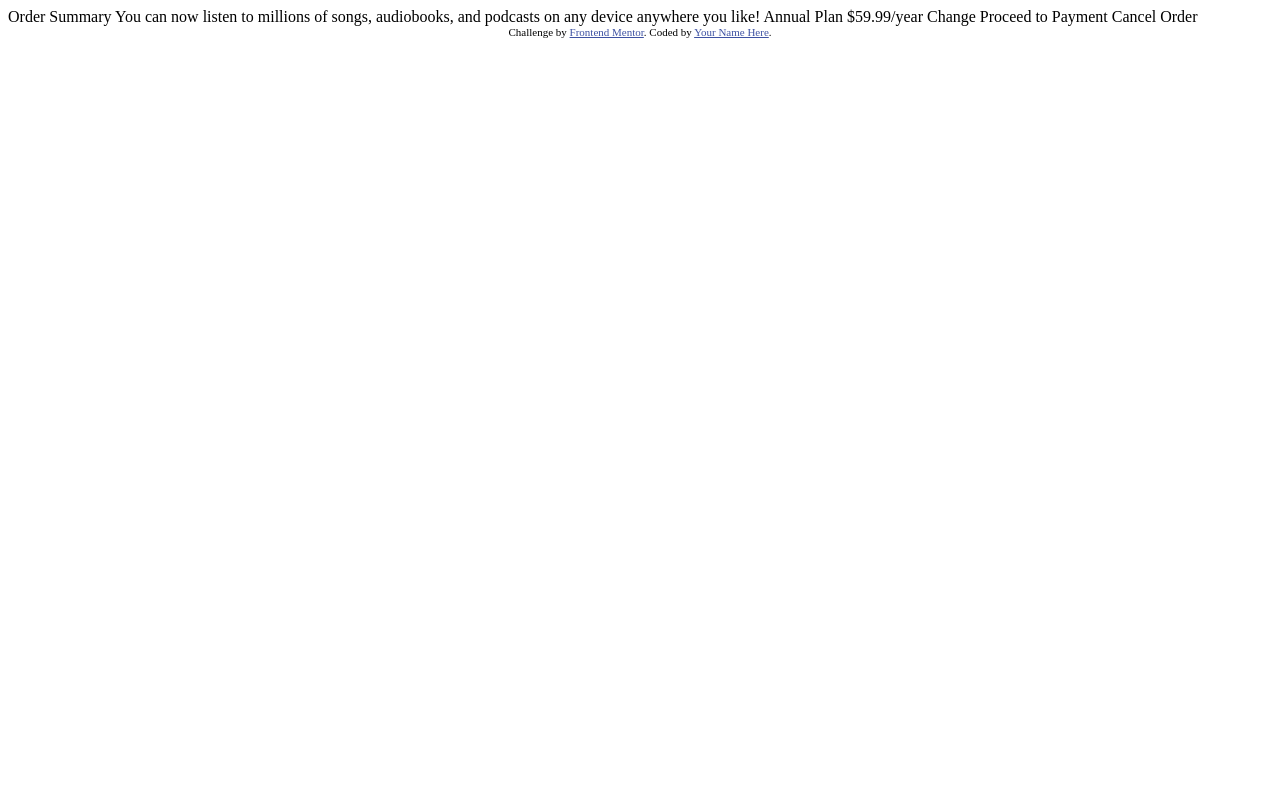
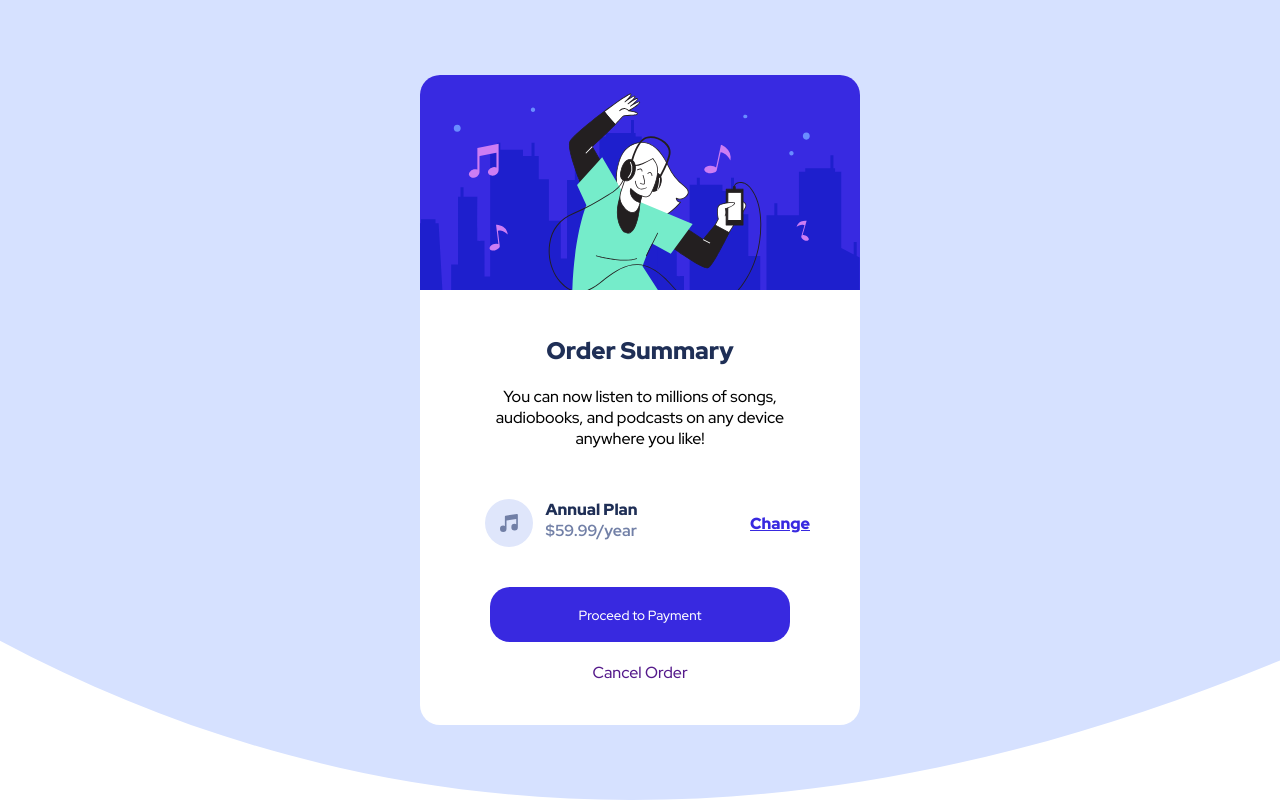
Before and after one commit to Gabriel-Luccas/Frontendmento, a plain HTML site: page Frontend/order-summary-component-main/index.html in a window 1280 px wide. Drawn offline with Linux system fonts and the light colour scheme.

Commit message:
END FRONT PJ

```diff
--- /dev/null
+++ b/Frontend/order-summary-component-main/css/style.css
@@ -0,0 +1,110 @@
+@import url("https://fonts.googleapis.com/css2?family=Red+Hat+Display:wght@500;700;900&display=swap");
+
+:root {
+  /* Primary */
+  --Pale-blue: #e0e8ff;
+  --Bright-blue: #3829e0;
+
+  /* Neutral */
+  --Very-pale-blue: #f5f7ff;
+  --Desaturated-blue: #7280a7;
+  --Dark-blue: #1f2f56;
+}
+
+* {
+  margin: 0;
+  padding: 0;
+  border: 0;
+  list-style: none;
+  text-decoration: none;
+  box-sizing: border-box;
+  outline: none;
+  font-family: "Red Hat Display", sans-serif;
+}
+
+body {
+  height: 100vh;
+  display: flex;
+  margin: auto;
+  justify-content: center;
+  align-items: center;
+  background-image: url(../images/pattern-background-desktop.svg);
+  background-size: cover;
+}
+.main {
+  background-color: white;
+  width: 440px;
+  height: 650px;
+  border-radius: 20px;
+  padding: 0px;
+}
+.img-conteiner img {
+  width: 100%;
+  height: 100%;
+  border-radius: 20px 20px 0 0;
+
+}
+.sumary {
+  text-align: center;
+  display: flex;
+  flex-direction: column;
+  justify-content: center;
+  align-items: center;
+}
+.sumary h1 {
+  margin-top: 40px;
+  margin-bottom: 20px;
+  font-weight: 900;
+  color:var(--Dark-blue);
+}
+.sumary p {
+  margin-bottom: 50px;
+  max-width: 300px;
+}
+.plan {
+  display: flex;
+  justify-content: space-between;
+}
+.anual{
+  color: var(--Dark-blue);
+  font-weight: 900;
+}
+.price{
+  color: var(--Desaturated-blue);
+  font-weight: 700;
+}
+.plan a {
+  margin-right: 50px;
+  align-self: center;
+  text-decoration: underline;
+  color: var(--Bright-blue);
+  font-weight: 900;
+}
+.plan img {
+  margin-left: 65px;
+}
+.plan-details {
+  margin-left: -100px;
+}
+
+.buttons {
+  margin-top: 40PX;
+  display: flex;
+  flex-direction: column;
+  align-items: center;
+  justify-content: center;
+}
+
+.pay {
+  width: 300px;
+  height: 55px;
+  color: white;
+  background-color: var(--Bright-blue);
+  border-radius: 20px;
+  margin-bottom: 20px;
+}
+.pay:hover {
+  opacity: 0.7;
+  cursor: pointer;
+  transition-duration: 400ms;
+}
--- a/Frontend/order-summary-component-main/index.html
+++ b/Frontend/order-summary-component-main/index.html
@@ -1,37 +1,47 @@
 <!DOCTYPE html>
 <html lang="en">
   <head>
-  <meta charset="UTF-8">
-  <meta name="viewport" content="width=device-width, initial-scale=1.0"> <!-- displays site properly based on user's device -->
+    <meta charset="UTF-8" />
+    <meta name="viewport" content="width=device-width, initial-scale=1.0" />
+    <!-- displays site properly based on user's device -->
 
-  <link rel="icon" type="image/png" sizes="32x32" href="./images/favicon-32x32.png">
+    <link
+      rel="icon"
+      type="image/png"
+      sizes="32x32"
+      href="./images/favicon-32x32.png"
+    />
 
     <title>Frontend Mentor | Order summary card</title>
-
-  <!-- Feel free to remove these styles or customise in your own stylesheet 👍 -->
-  <style>
-    .attribution { font-size: 11px; text-align: center; }
-    .attribution a { color: hsl(228, 45%, 44%); }
-  </style>
+    <link rel="stylesheet" href="css/style.css" />
   </head>
   <body>
+    <main class="main">
+      <div class="img-conteiner">
+        <img src="images/illustration-hero.svg" alt="" />
+      </div>
 
-  Order Summary
+      <section class="sumary">
+        <h1 class="">Order Summary</h1>
+        <p class="descripiton">
+          You can now listen to millions of songs, audiobooks, and podcasts on
+          any device anywhere you like!
+        </p>
+      </section>
 
-  You can now listen to millions of songs, audiobooks, and podcasts on any
-  device anywhere you like!
+      <section class="plan">
+        <img src="images/icon-music.svg" alt="" class="music-icon" />
+        <div class="plan-details">
+          <p class="anual">Annual Plan</p>
+          <p class="price">$59.99/year</p>
+        </div>
+        <a href="">Change</a>
+      </section>
 
-  Annual Plan
-  $59.99/year
-
-  Change
-
-  Proceed to Payment
-  Cancel Order
-
-  <div class="attribution">
-    Challenge by <a href="https://www.frontendmentor.io?ref=challenge" target="_blank">Frontend Mentor</a>.
-    Coded by <a href="#">Your Name Here</a>.
+      <div class="buttons">
+        <button class="pay">Proceed to Payment</button>
+        <a href="">Cancel Order</a>
       </div>
+    </main>
   </body>
 </html>
```
Lines whose indentation alone changed are shown as unchanged.
